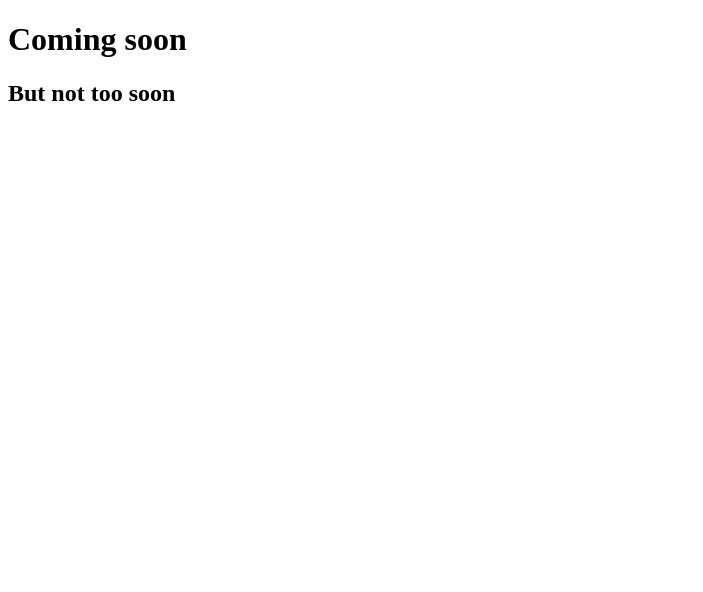
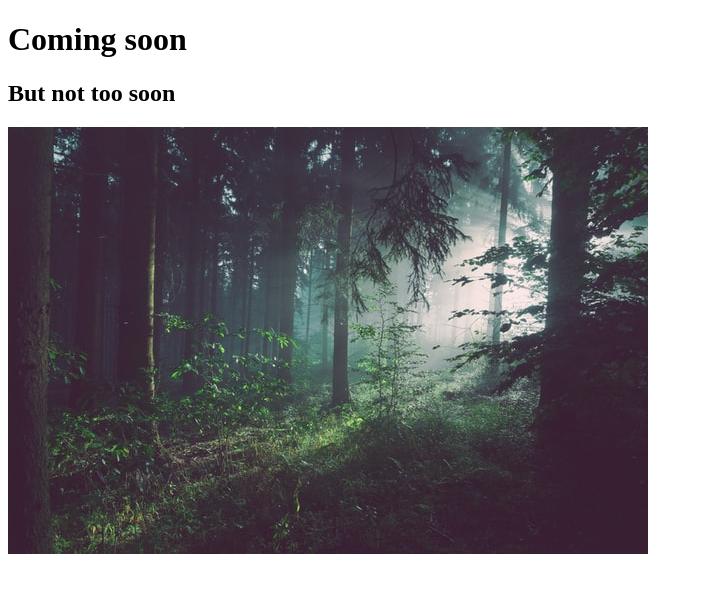
Before and after one commit to TomJAllen/git-101, a plain HTML site: page index.html in a window 1280 px wide. Shown: the whole page, without its empty margins (0-703 px from the left). Drawn offline with Linux system fonts and the light colour scheme.

Commit message:
added image

```diff
--- a/index.html
+++ b/index.html
@@ -7,6 +7,7 @@
 <body>
 	<h1>Coming soon</h1>
 	<h2>But not too soon</h2>
+	<img src="index.jpeg">
 
 </body>
 </html>
```
Also changed, not shown: index.jpeg (added).
